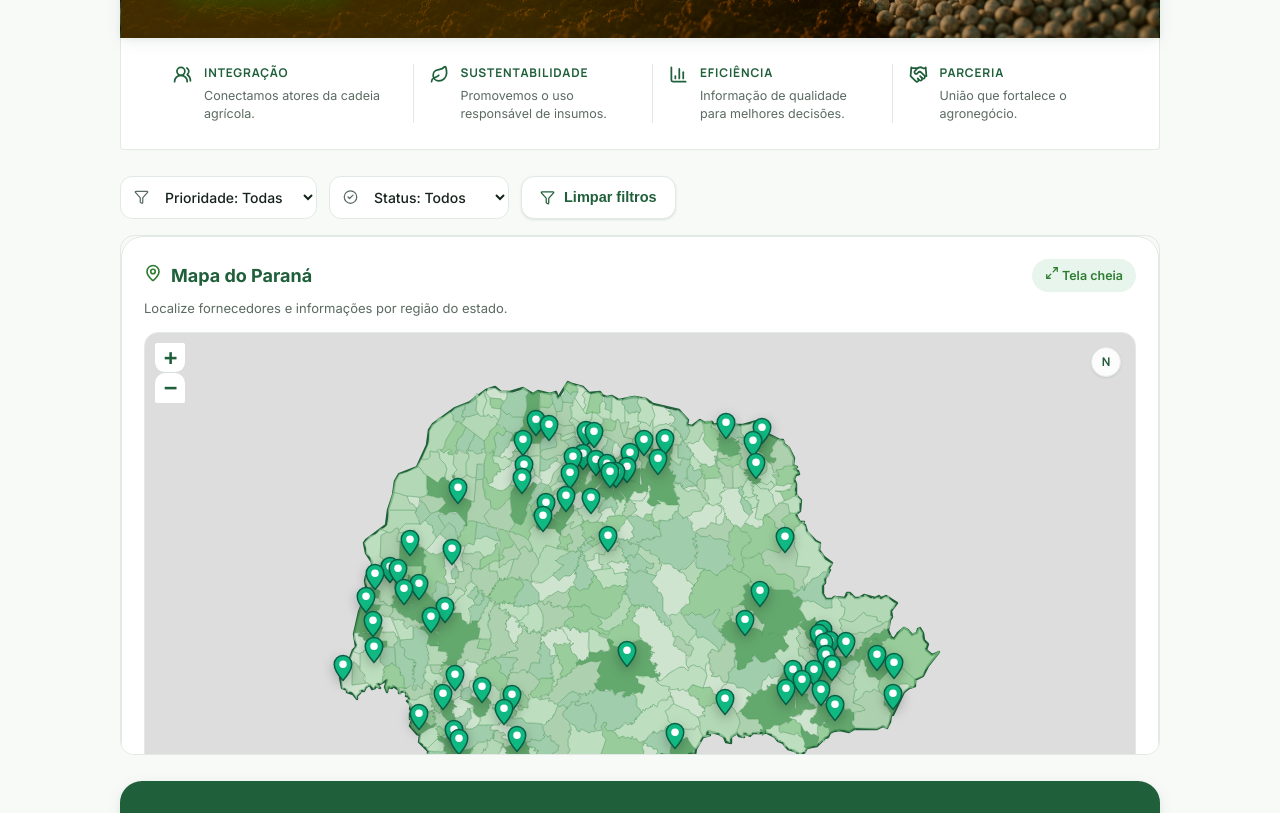
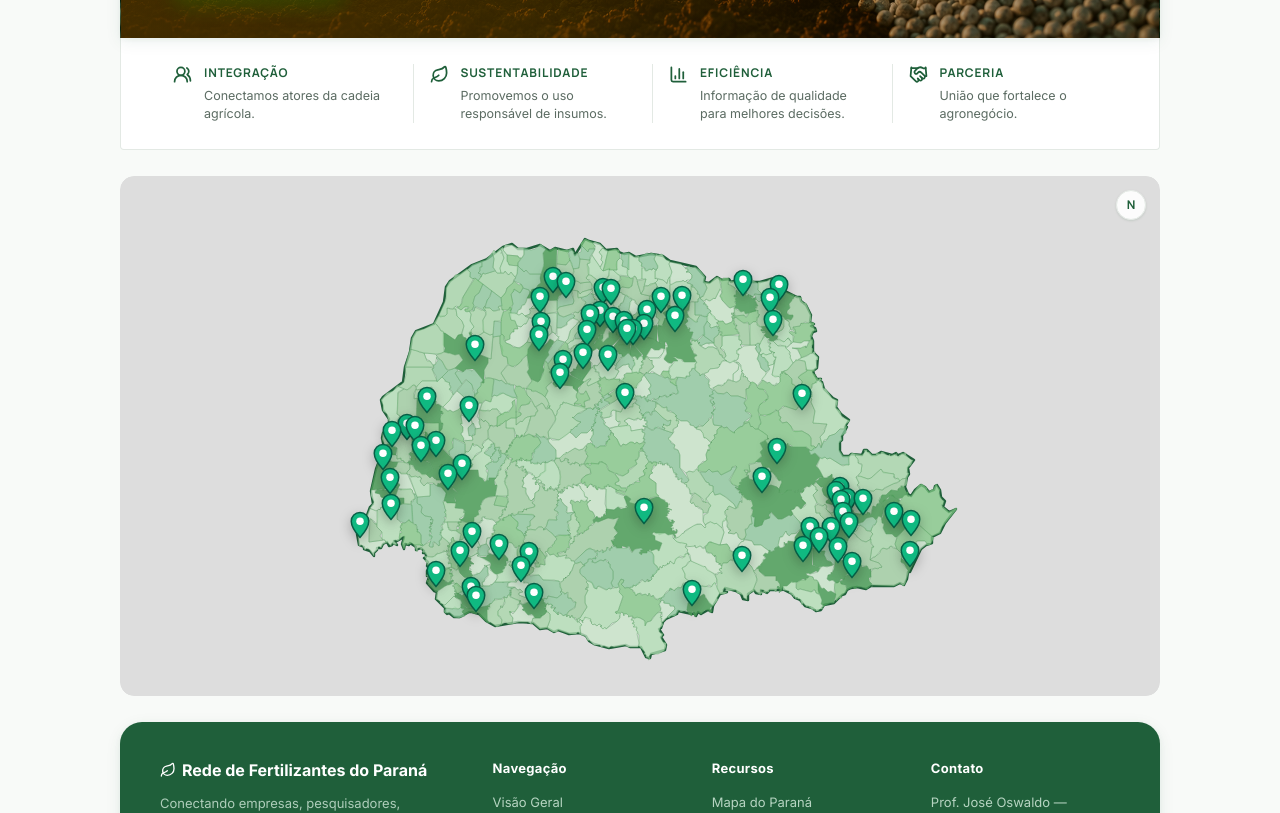
Before and after one commit to Labtes-Unioeste/Gerenciador, a React (Vite) app: page / in a window 1280 px wide. Shown: the part 480-1293 px from the top of the page. Built offline with nearby package versions, Linux system fonts and the light colour scheme; a web font is replaced by a local one.

Commit message:
style(mapa): mapa da Home fica estatico (zoom/pan/drag desativados, sem reposicionamento automatico ao filtrar), remove cabecalho/molduras do card - mostra so o mapa em si; categorias continuam discretas embaixo; remove Filtros (Prioridade/Status/Limpar) da Home

```diff
--- a/src/App.jsx
+++ b/src/App.jsx
@@ -108,8 +108,6 @@ export default function App() {
         <div className="content content-home">
           <Hero />
 
-          <Filters prio={prio} doneF={doneF} onPrio={setPrio} onDone={setDoneF} onClear={onClear} canClear={canClear} />
-
           <div className="map-section" id="map">
             <MapPanel contacts={mapFiltered} />
             <MapCategoryFilter counts={counts} active={mapCat} onSelect={setMapCat} />
--- a/src/components/MapPanel.jsx
+++ b/src/components/MapPanel.jsx
@@ -1,11 +1,10 @@
-import { MapContainer, TileLayer, GeoJSON, Marker, Popup, Tooltip, useMap } from 'react-leaflet'
+import { MapContainer, GeoJSON, Marker, Popup, Tooltip, useMap } from 'react-leaflet'
 import { useEffect, useMemo } from 'react'
 import L from 'leaflet'
 import { PR_GEO } from '../data/prGeo.js'
 import { geoFor } from '../lib/geo.js'
 import { CAT } from '../data/cat.js'
 import { esc } from '../lib/format.js'
-import { ICONS } from '../lib/icons.js'
 import MunicipiosLayer from './MunicipiosLayer.jsx'
 
 const PR_CENTER = [-24.5, -51.5]
@@ -38,20 +37,6 @@ function FixSize() {
   return null
 }
 
-function FitBounds({ bounds }) {
-  const map = useMap()
-  useEffect(() => {
-    try {
-      const prBounds = L.geoJSON(PR_GEO).getBounds()
-      const all = L.latLngBounds(bounds)
-      map.fitBounds(prBounds.extend(all), { padding: [30, 30], maxZoom: 11, animate: true })
-    } catch {
-      map.fitBounds(bounds, { padding: [40, 40], maxZoom: 11, animate: true })
-    }
-  }, [bounds, map])
-  return null
-}
-
 export default function MapPanel({ contacts }) {
   const markers = useMemo(() => {
     const seen = {}
@@ -71,35 +56,22 @@ export default function MapPanel({ contacts }) {
     return out
   }, [contacts])
 
-  const bounds = markers.map((m) => m.coord)
-
   return (
-    <div className="map-card">
-      <div className="hd">
-        <h2>
-          <span className="pin">
-            <ICONS.MapPin size={18} strokeWidth={2.2} />
-          </span>{' '}
-          Mapa do Paraná
-        </h2>
-        <span
-          className="full"
-          onClick={() => {
-            const el = document.getElementById('map')
-            if (el?.requestFullscreen) el.requestFullscreen()
-            else if (el?.webkitRequestFullscreen) el.webkitRequestFullscreen()
-          }}
-        >
-          <ICONS.Maximize2 size={14} strokeWidth={2.2} /> Tela cheia
-        </span>
-      </div>
-      <div className="sub">Localize fornecedores e informações por região do estado.</div>
+    <div className="map-card map-card--bare">
       <div id="map" style={{ position: 'relative' }}>
         <div className="map-compass" aria-hidden="true">N</div>
         <MapContainer
           center={PR_CENTER}
           zoom={PR_ZOOM}
-          scrollWheelZoom={true}
+          minZoom={PR_ZOOM}
+          maxZoom={PR_ZOOM}
+          scrollWheelZoom={false}
+          dragging={false}
+          doubleClickZoom={false}
+          touchZoom={false}
+          boxZoom={false}
+          keyboard={false}
+          zoomControl={false}
           attributionControl={false}
           style={{ height: '100%', width: '100%' }}
         >
@@ -134,7 +106,6 @@ export default function MapPanel({ contacts }) {
             )
           })}
           <FixSize />
-          <FitBounds bounds={bounds} />
         </MapContainer>
       </div>
     </div>
--- a/src/styles.css
+++ b/src/styles.css
@@ -291,6 +291,7 @@ a:hover { text-decoration: underline; }
   background: #fff; border: 1px solid var(--borda); border-radius: var(--radius);
   padding: 22px; box-shadow: none; display: flex; flex-direction: column; position: relative; overflow: visible;
 }
+.map-card--bare { background: none; border: none; padding: 0; }
 .map-card .hd { display: flex; justify-content: space-between; align-items: center; margin-bottom: 6px; }
 .map-card .hd h2 { font-size: 18px; font-weight: 700; color: var(--verde-escuro); display: flex; align-items: center; gap: 9px; }
 .map-card .hd .pin { color: var(--verde-medio); }
@@ -300,7 +301,7 @@ a:hover { text-decoration: underline; }
 }
 .map-card .full:hover { background: var(--verde-claro); color: #fff; }
 .map-card .sub { font-size: 13px; color: var(--muted); margin-bottom: 14px; }
-#map { height: 520px; border-radius: var(--radius-sm); overflow: hidden; border: 1px solid var(--borda); background: #F8FAF8; }
+#map { height: 520px; border-radius: var(--radius-sm); overflow: hidden; border: none; background: #F8FAF8; }
 .map-legend { margin-top: 14px; display: flex; flex-wrap: wrap; gap: 8px 18px; align-items: center; }
 .map-legend b { font-size: 12.5px; color: var(--txt); margin-right: 4px; }
 .map-legend .li { font-size: 12.5px; color: var(--muted); display: inline-flex; align-items: center; gap: 8px; }
```
